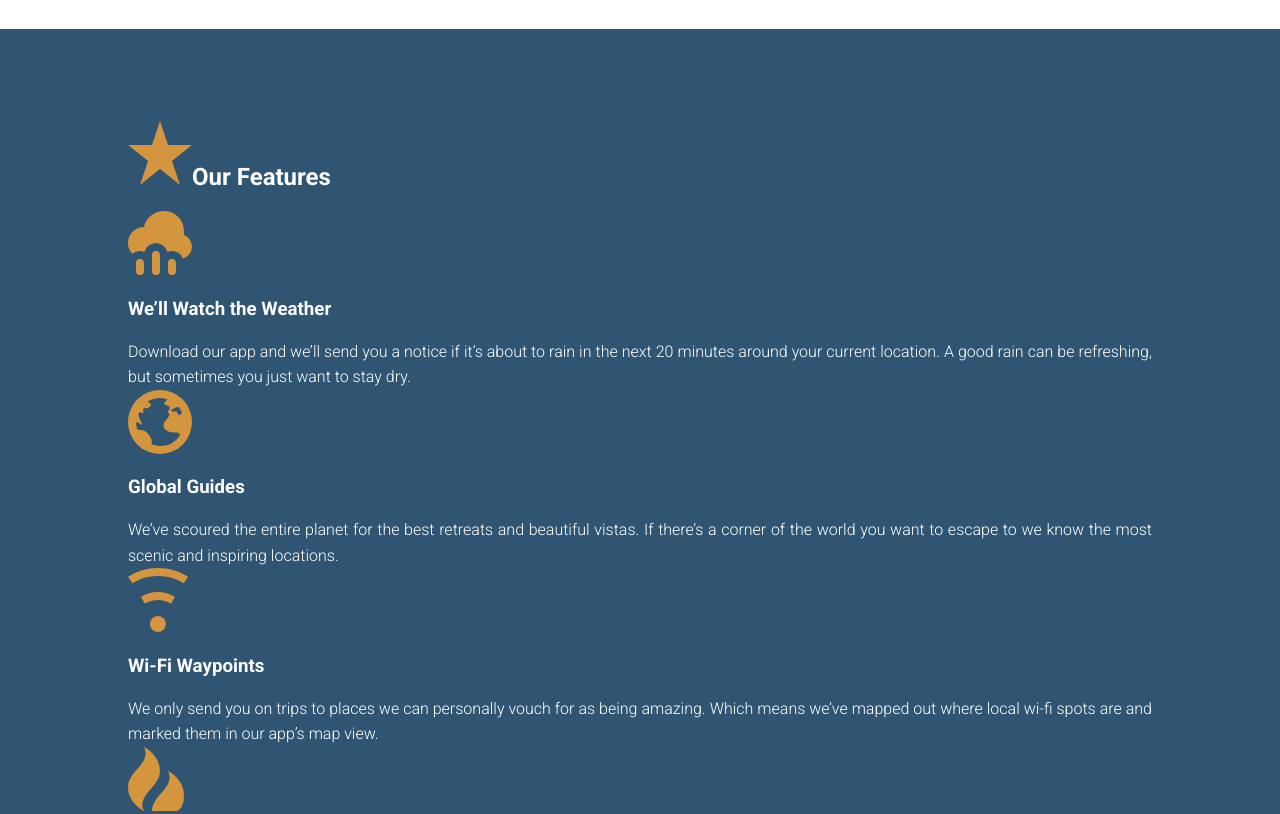
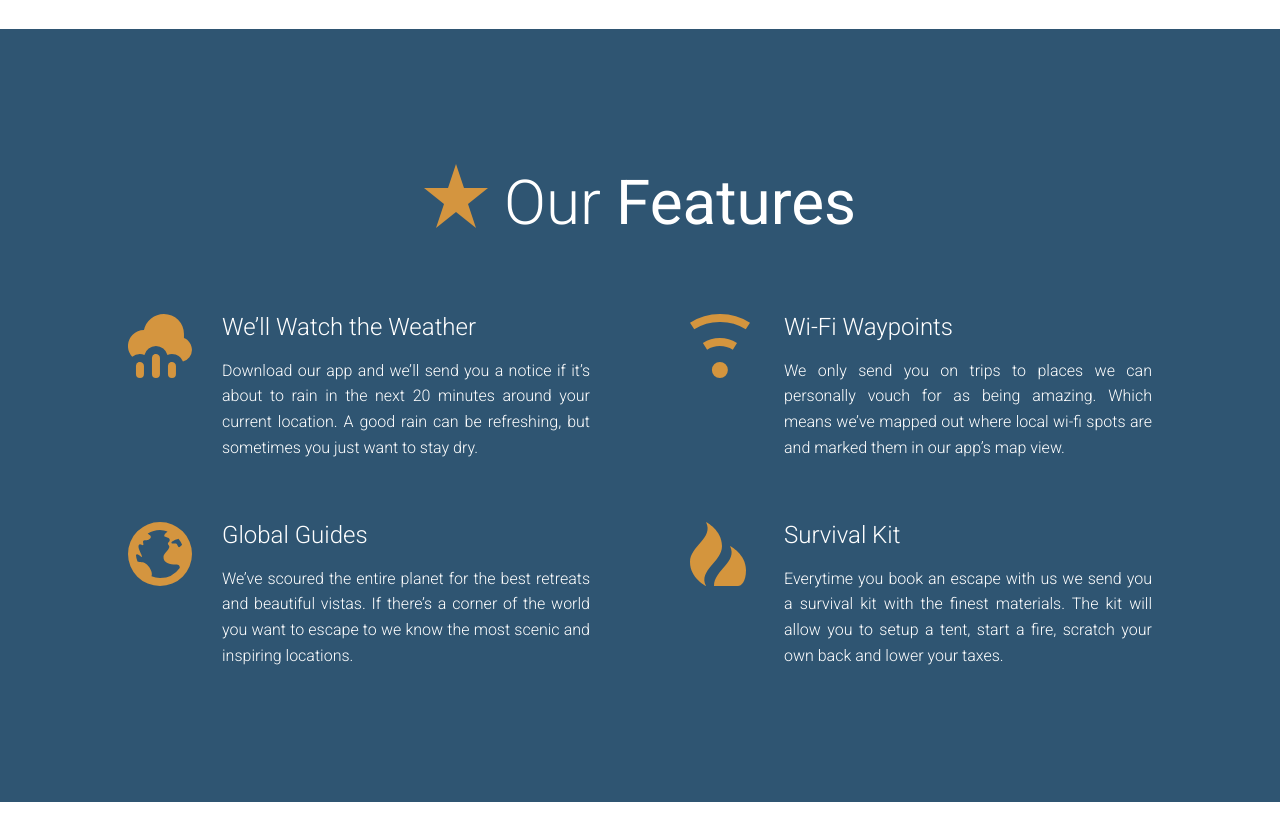
Before and after one commit to Ram-Poptani/phila-website, a website: page app/index.html in a window 1280 px wide. Shown: the part 1800-2614 px from the top of the page. Drawn offline with Linux system fonts and the light colour scheme.

Commit message:
Completed Our Features Section

```diff
--- a/app/assets/styles/modules/_row.css
+++ b/app/assets/styles/modules/_row.css
@@ -13,7 +13,6 @@
     &__gutters-large > div{
         padding-right: 100px;
     }
-
     &__b-margin-until-medium{
         margin-bottom: 1rem;
     }
--- a/app/assets/styles/modules/_section-title.css
+++ b/app/assets/styles/modules/_section-title.css
@@ -1,4 +1,4 @@
-.section-tile{
+.section-title{
     font-size: 2.5rem;
     font-weight: 300;
     text-align: center;
--- a/app/assets/styles/style.css
+++ b/app/assets/styles/style.css
@@ -11,4 +11,5 @@
 @import "modules/_headline";
 @import "modules/_row";
 @import "modules/_generic-typography";
+@import "modules/_feature-item";
 @import "modules/_section-title";
--- a/app/css/style.css
+++ b/app/css/style.css
@@ -574,6 +574,14 @@ a{
         padding-right: 65px;
     }
 
+.row__gutters-large{
+        margin-right: -100px;
+    }
+
+.row__gutters-large > div{
+        padding-right: 100px;
+    }
+
 .row__b-margin-until-medium{
         margin-bottom: 1rem;
     }
@@ -589,6 +597,11 @@ a{
             .row__col-md-4__larger{
                 width: 37%;
             }
+        .row__col-md-6{
+            float: left;
+            width: 50%;
+        }
+
         .row__col-md-8{
             float: left;
             width: 66.666667%;
@@ -613,7 +626,48 @@ a{
             margin-bottom: 0;
         }
 
-.section-tile{
+.feature-item{
+    margin-bottom: 3.875rem;
+    position: relative;
+}
+
+@media (min-width: 576px) {
+
+.feature-item{
+        padding-left: 94px
+}
+    }
+
+.feature-item__icon{
+        display: block;
+        margin-left: auto;
+        margin-right: auto;
+    }
+
+@media (min-width: 576px) {
+
+.feature-item__icon{
+            position: absolute;
+            left: 0
+    }
+    }
+
+.feature-item__title{
+        /*font-size: 1.875rem;*/
+        font-size: 1.5rem;
+        font-weight: 300;
+        text-align: center;
+        margin-bottom: 0.8rem;
+    }
+
+@media (min-width: 576px) {
+
+.feature-item__title{
+            text-align: left
+    }
+    }
+
+.section-title{
     font-size: 2.5rem;
     font-weight: 300;
     text-align: center;
@@ -621,16 +675,16 @@ a{
 
 @media (min-width: 576px) {
 
-.section-tile{
+.section-title{
         font-size: 3.875rem
 }
     }
 
-.section-tile strong{
+.section-title strong{
         font-size: 500;
     }
 
-.section-tile__icon{
+.section-title__icon{
         display: block;
         margin-left: auto;
         margin-right: auto;
@@ -639,7 +693,9 @@ a{
 
 @media (min-width: 576px) {
 
-.section-tile__icon{
+.section-title__icon{
+            position: relative;
+            top: 12px;
             display: inline-block;
             margin-right: 1rem
     }
--- a/app/index.html
+++ b/app/index.html
@@ -82,7 +82,7 @@
 
   <div id="features" class="page-section page-section__blue">
     <div class="wrapper">
-        <h2 class="section-title"><img src="assets/images/icons/star.svg">Our <strong>Features</strong></h2>
+        <h2 class="section-title"><img class="section-title__icon" src="assets/images/icons/star.svg">Our <strong>Features</strong></h2>
 
         <div class="row row__gutters-large generic-typography">
 
@@ -90,13 +90,13 @@
 
                 <div class="feature-item">
                 <img class="feature-item__icon" src="assets/images/icons/rain.svg">
-                <h3 class="">We&rsquo;ll Watch the Weather</h3>
+                <h3 class="feature-item__title">We&rsquo;ll Watch the Weather</h3>
                 <p>Download our app and we&rsquo;ll send you a notice if it&rsquo;s about to rain in the next 20 minutes around your current location. A good rain can be refreshing, but sometimes you just want to stay dry.</p>
                 </div>
 
                 <div class="feature-item">
                 <img class="feature-item__icon" src="assets/images/icons/globe.svg">
-                <h3>Global Guides</h3>
+                <h3 class="feature-item__title">Global Guides</h3>
                 <p>We&rsquo;ve scoured the entire planet for the best retreats and beautiful vistas. If there&rsquo;s a corner of the world you want to escape to we know the most scenic and inspiring locations.</p>
                 </div>
             </div>
@@ -104,13 +104,13 @@
             <div class="row__col-md-6">
                <div class="feature-item">
                     <img class="feature-item__icon" src="assets/images/icons/wifi.svg">
-                    <h3>Wi-Fi Waypoints</h3>
+                    <h3 class="feature-item__title">Wi-Fi Waypoints</h3>
                     <p>We only send you on trips to places we can personally vouch for as being amazing. Which means we&rsquo;ve mapped out where local wi-fi spots are and marked them in our app&rsquo;s map view.</p>
                 </div>
 
                 <div class="feature-item">
                     <img class="feature-item__icon" src="assets/images/icons/fire.svg">
-                    <h3>Survival Kit</h3>
+                    <h3 class="feature-item__title">Survival Kit</h3>
                     <p>Everytime you book an escape with us we send you a survival kit with the finest materials. The kit will allow you to setup a tent, start a fire, scratch your own back and lower your taxes.</p>
                 </div>
             </div>
```
